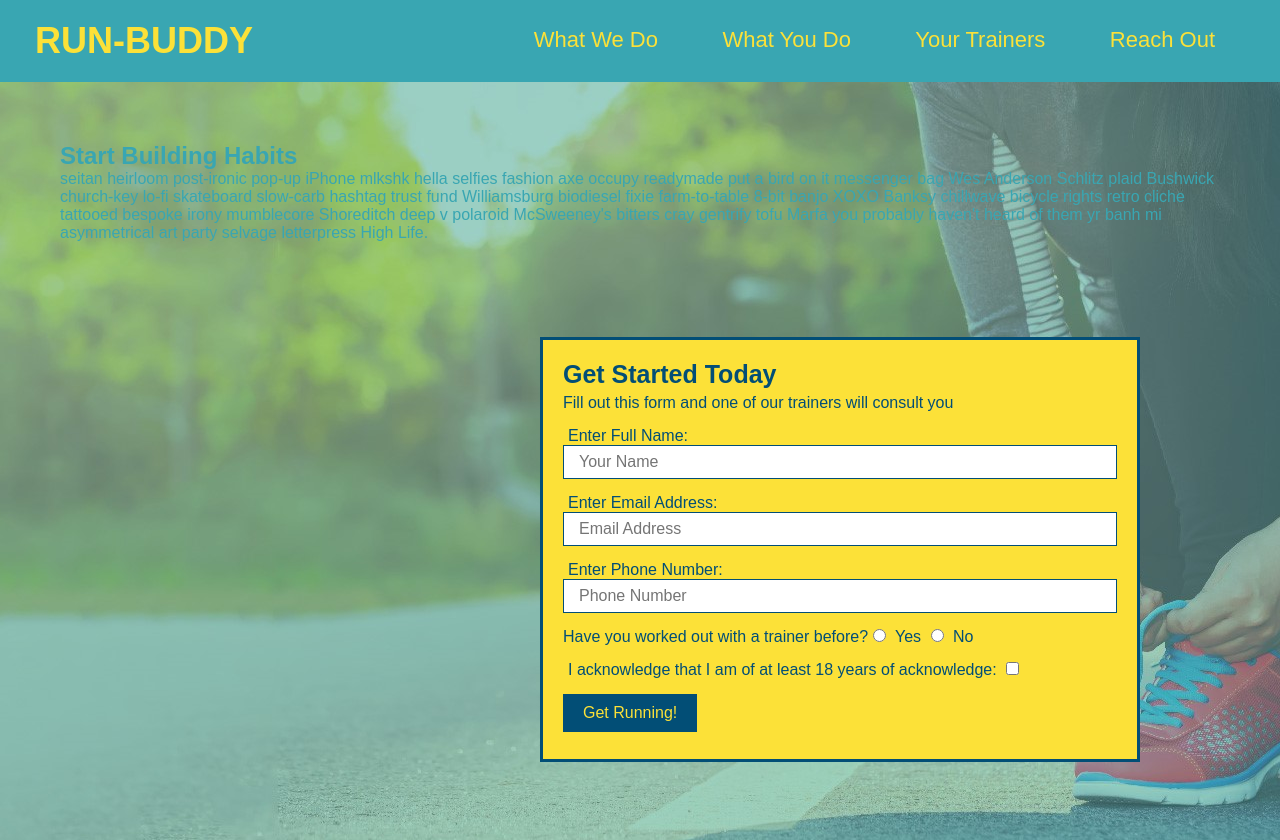
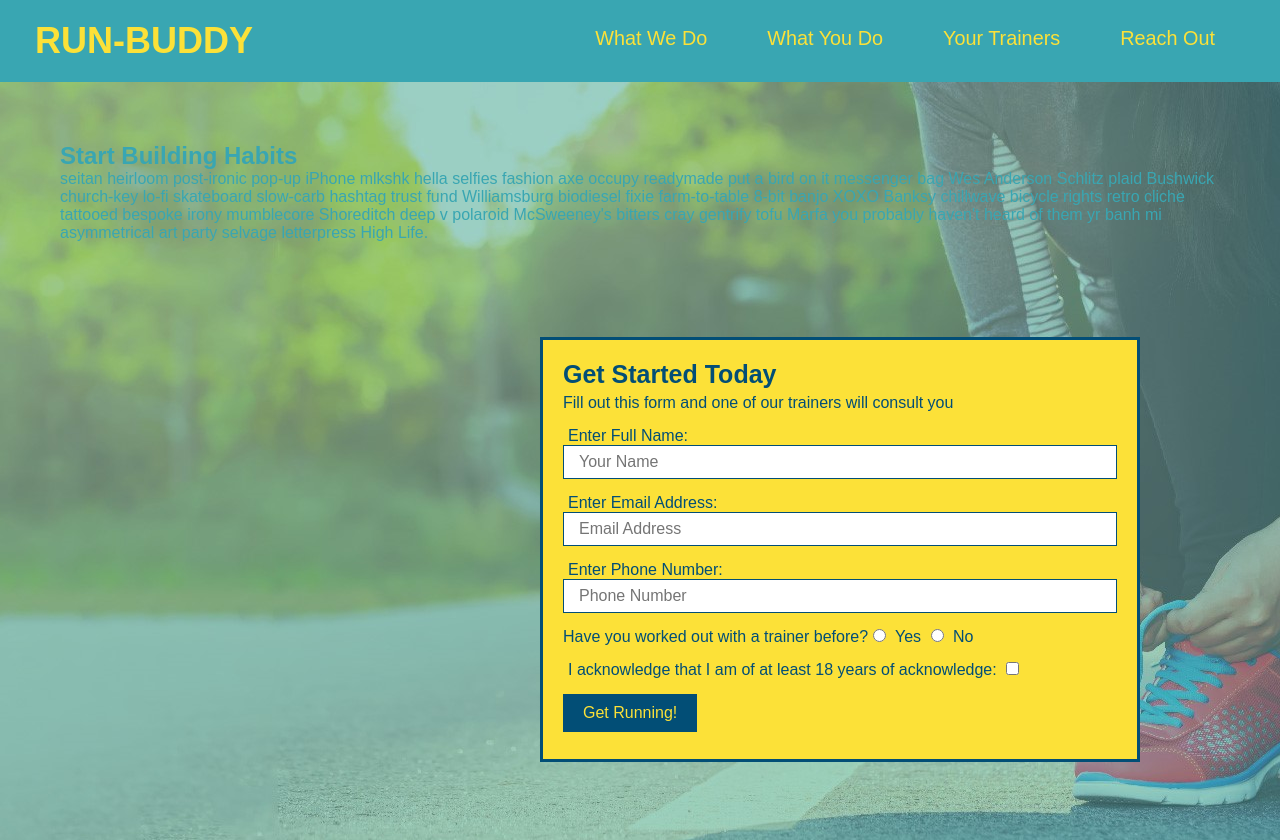
Before and after one commit to BrandonShoemaker/run-buddy, a plain HTML site: page index.html in a window 1280 px wide. Shown: the top 840 px of the page. Drawn offline with Linux system fonts and the light colour scheme.

Commit message:
Add flexbox to header

```diff
--- a/assets/css/styles.css
+++ b/assets/css/styles.css
@@ -28,6 +28,13 @@ header nav{
     margin: 7px 0;
 }
 
+header nav ul{
+    display: flex;
+    flex-wrap: wrap;
+    align-content: center;
+    list-style: none;
+}
+
 header nav ul li{
     display: inline;
 }
@@ -35,7 +42,7 @@ header nav ul li{
 header nav ul li a{
     margin: 0 30px;
     font-weight: lighter;
-    font-size: 22px;
+    font-size: 1.55vw;
 }
 
 body{
```
